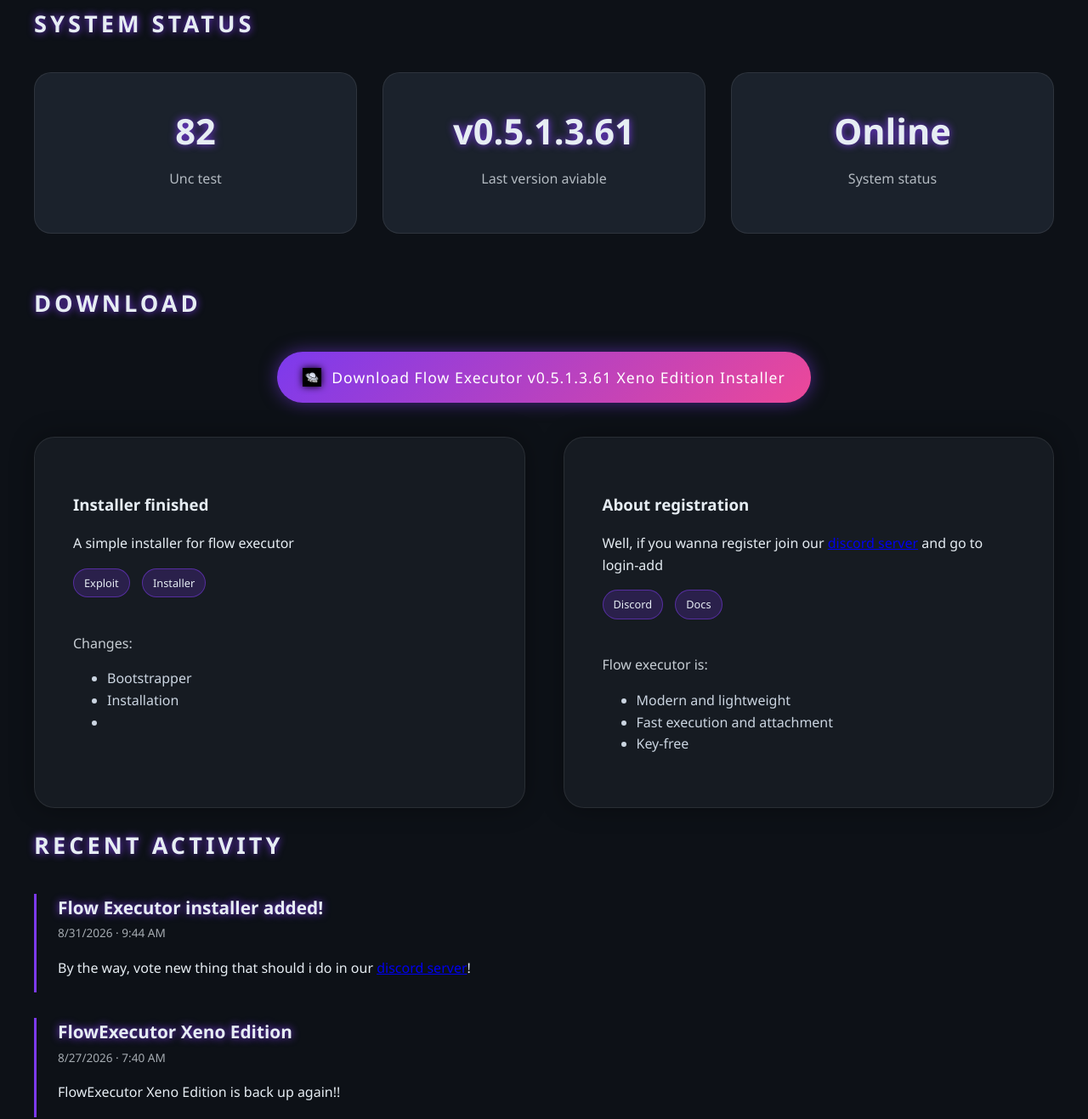
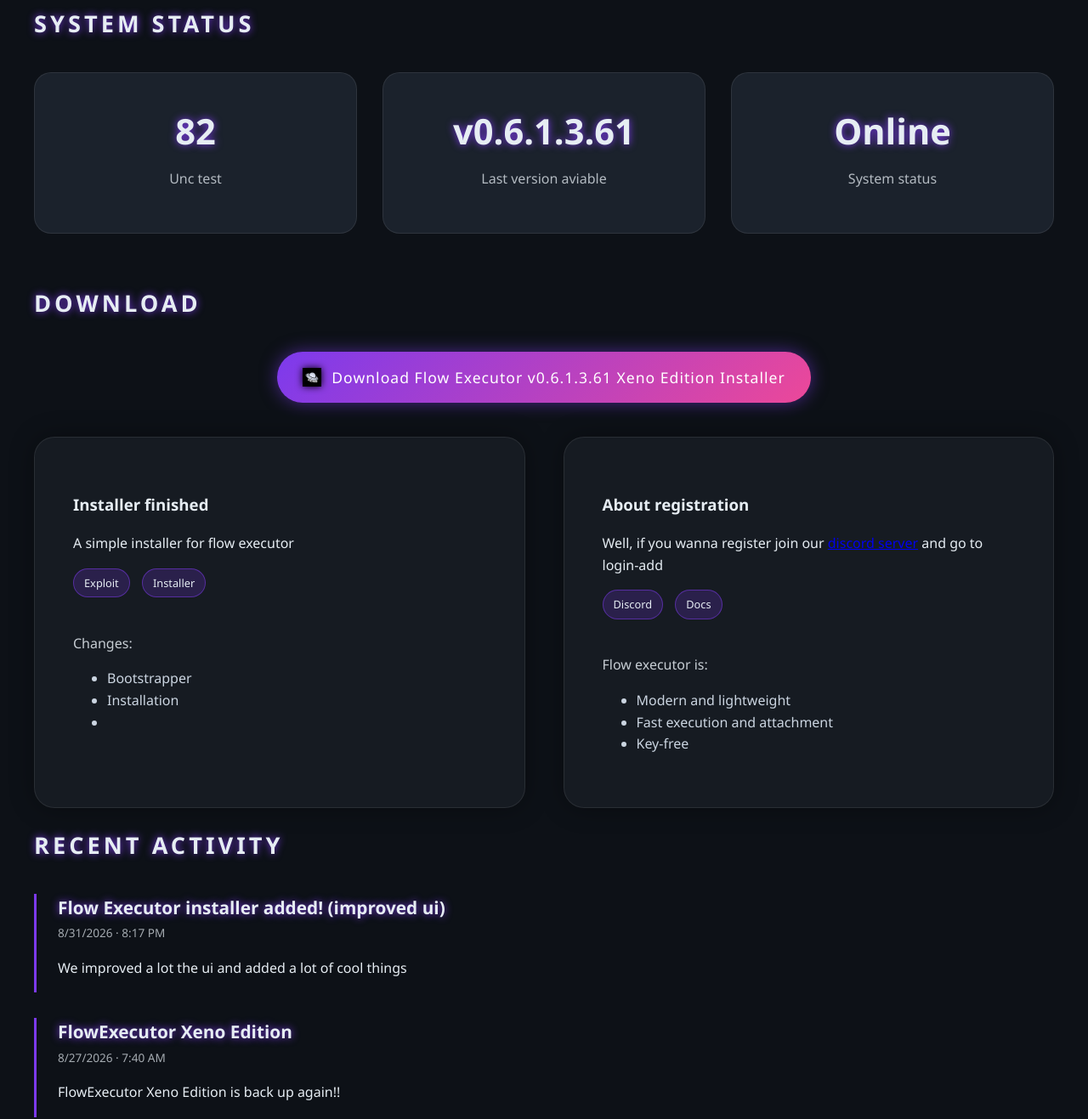
Before and after one commit to AdriProg2000/FlowExecutor, a plain HTML site: page index.html in a window 1280 px wide. Shown: the part 820-2137 px from the top of the page at 85% size. Drawn offline with Linux system fonts and the light colour scheme.

Commit message:
Update FlowExecutor to version 0.6.1.3.61

```diff
--- a/index.html
+++ b/index.html
@@ -388,7 +388,7 @@
       <p>Unc test</p>
     </div>
     <div class="stat">
-      <h3>v0.5.1.3.61</h3>
+      <h3>v0.6.1.3.61</h3>
       <p>Last version aviable</p>
     </div>
     <div class="stat">
@@ -400,9 +400,9 @@
   <h2 class="section-title reveal">Download</h2>
 
   <div style="text-align:center; margin-bottom:40px;" class="reveal">
-    <a class="btn" href="https://github.com/AdriProg2000/FlowExecutor/releases/download/v0.5.1.3.61/FlowExecutorInstaller0.5.1.3.61.zip">
+    <a class="btn" href="https://github.com/AdriProg2000/FlowExecutor/releases/download/v0.6.1.3.61/FlowExecutorInstaller0.6.1.3.61.zip">
       <img src="images/xeno_icon.png" class="btn-icon" alt="icon">
-      Download Flow Executor v0.5.1.3.61 Xeno Edition Installer
+      Download Flow Executor v0.6.1.3.61 Xeno Edition Installer
     </a>
   </div>
   <div class="grid-2">
@@ -440,9 +440,9 @@
   <div class="timeline">
 
     <div class="timeline-item reveal">
-      <h4>Flow Executor installer added!</h4>
-      <span>8/31/2026 · 9:44 AM</span>
-      <p>By the way, vote new thing that should i do in our <a href="https://discord.gg/hcTcPEzGw">discord server</a>!</p>
+      <h4>Flow Executor installer added! (improved ui)</h4>
+      <span>8/31/2026 · 8:17 PM</span>
+      <p>We improved a lot the ui and added a lot of cool things</p>
     </div>
 
     <div class="timeline-item reveal">
@@ -462,7 +462,7 @@
 </div>
 
 <footer class="reveal">
-  FLOWEXECUTOR · v0.5.2.3.60
+  FLOWEXECUTOR · v0.6.2.3.60
 </footer>
 
 <!-- MODAL -->
```
